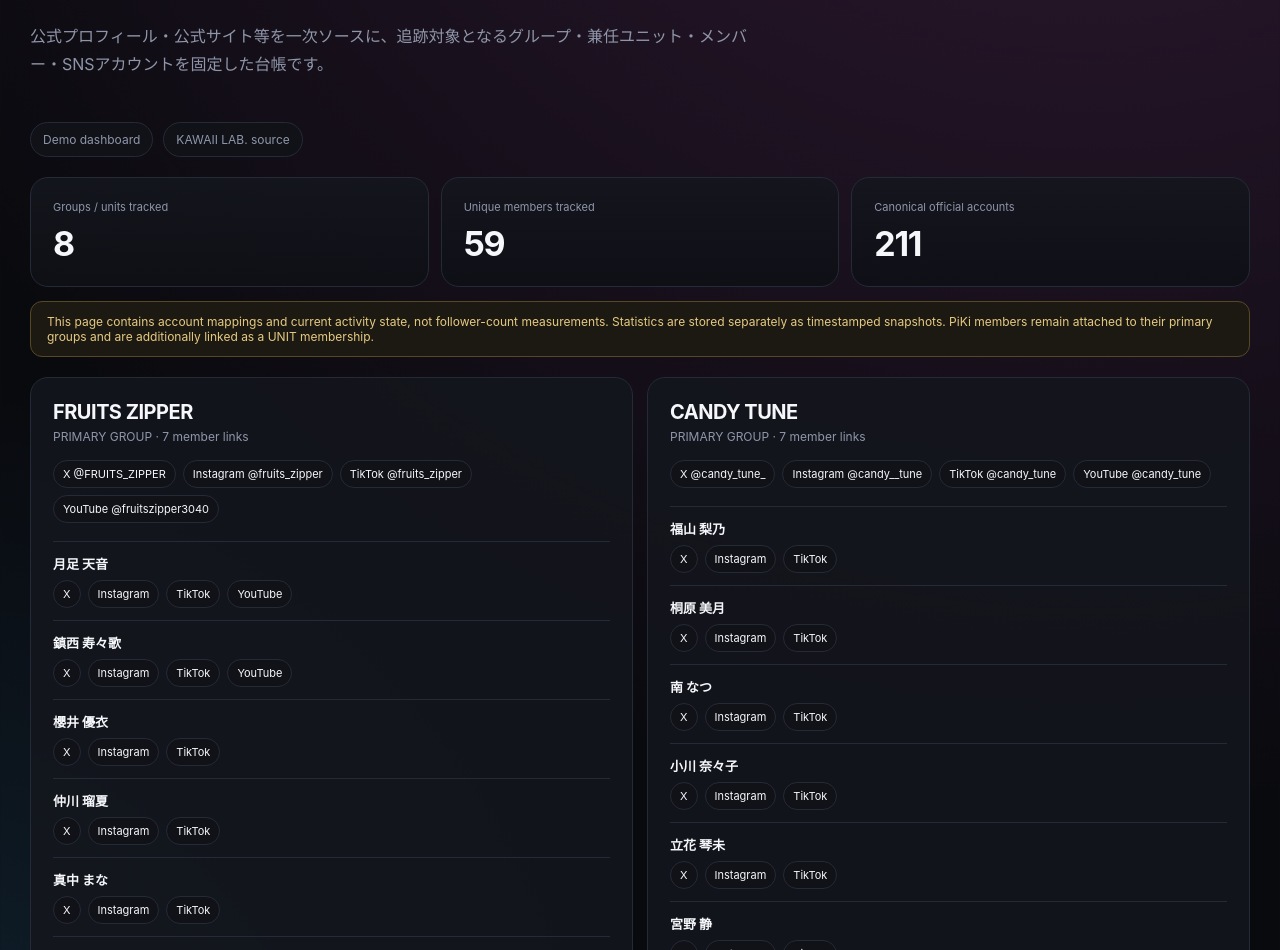
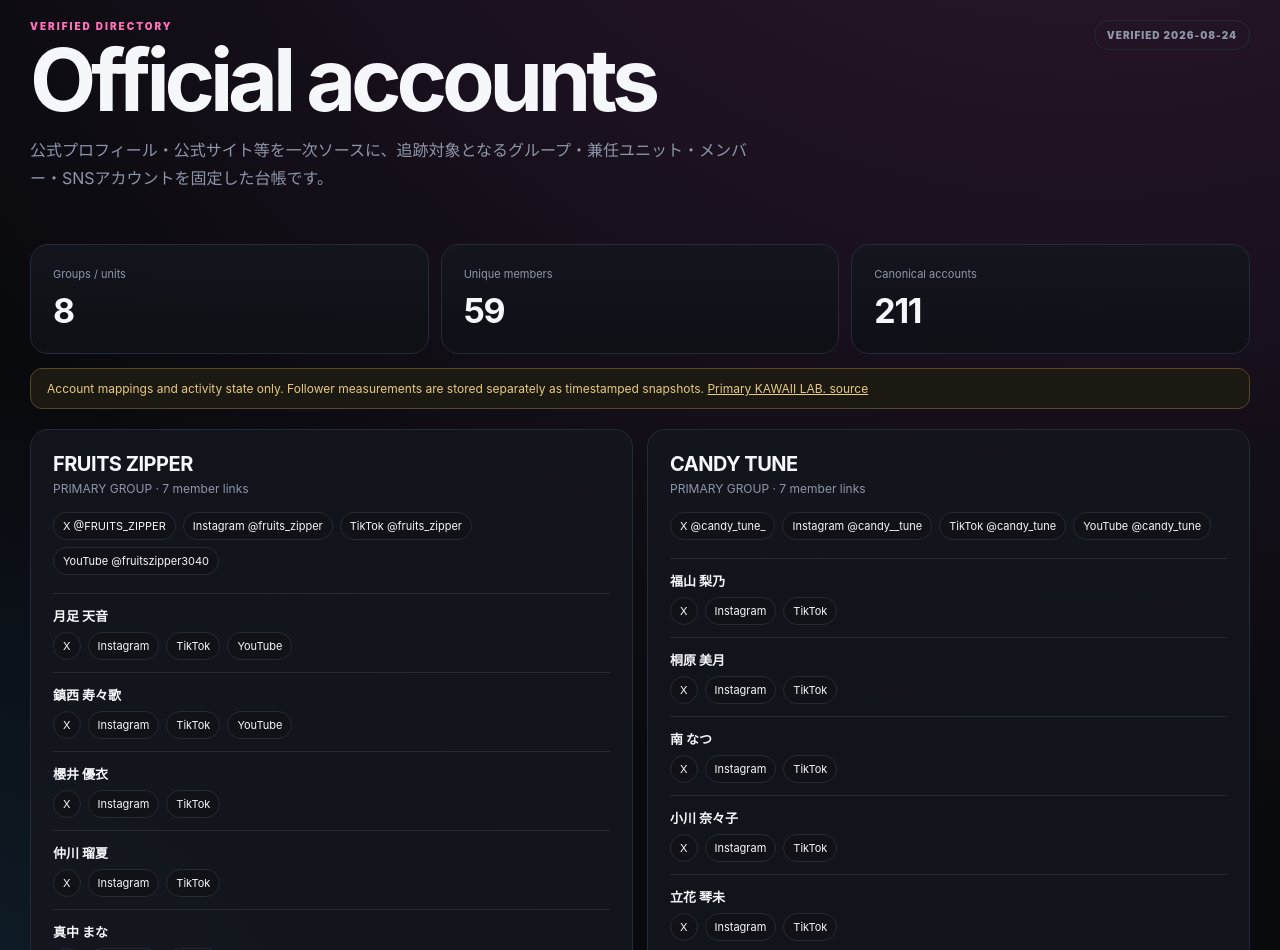
Before and after one commit to ProtChan/kawaii-lab-stats, a Next.js app: page /directory in a window 1280 px wide. Shown: the part 122-1072 px from the top of the page. Built offline with nearby package versions, Linux system fonts and the light colour scheme.

Commit message:
feat: align directory with analytics navigation

```diff
--- a/app/directory/page.tsx
+++ b/app/directory/page.tsx
@@ -1,78 +1,18 @@
-import Link from "next/link";
+import { SiteNav } from "@/components/site-nav";
 import { directorySummary, officialGroups, officialProject } from "@/lib/official-directory";
 
-const label = (platform: string) =>
-  platform === "INSTAGRAM" ? "Instagram" : platform === "YOUTUBE" ? "YouTube" : platform === "TIKTOK" ? "TikTok" : platform;
-
-const categoryLabel = (category: string) =>
-  category === "DEBUTED" ? "PRIMARY GROUP" : category === "SPECIAL_UNIT" ? "SPECIAL UNIT" : category === "TRAINEE" ? "TRAINEE UNIT" : category;
+const label = (platform: string) => platform === "INSTAGRAM" ? "Instagram" : platform === "YOUTUBE" ? "YouTube" : platform === "TIKTOK" ? "TikTok" : platform;
+const categoryLabel = (category: string) => category === "DEBUTED" ? "PRIMARY GROUP" : category === "SPECIAL_UNIT" ? "SPECIAL UNIT" : category === "TRAINEE" ? "TRAINEE UNIT" : category;
 
 export default function DirectoryPage() {
   return (
     <main>
-      <header className="hero">
-        <div>
-          <p className="eyebrow">VERIFIED DIRECTORY</p>
-          <h1>Official accounts</h1>
-          <p className="lead">
-            公式プロフィール・公式サイト等を一次ソースに、追跡対象となるグループ・兼任ユニット・メンバー・SNSアカウントを固定した台帳です。
-          </p>
-        </div>
-        <span className="badge">VERIFIED 2026-08-24</span>
-      </header>
-
-      <nav className="nav">
-        <Link href="/">Demo dashboard</Link>
-        <a href={officialProject.sourceUrl} target="_blank" rel="noreferrer">KAWAII LAB. source</a>
-      </nav>
-
-      <section className="kpis">
-        <article><span>Groups / units tracked</span><strong>{directorySummary.groups}</strong></article>
-        <article><span>Unique members tracked</span><strong>{directorySummary.members}</strong></article>
-        <article><span>Canonical official accounts</span><strong>{directorySummary.accounts}</strong></article>
-      </section>
-
-      <section className="notice">
-        This page contains account mappings and current activity state, not follower-count measurements. Statistics are stored separately as timestamped snapshots. PiKi members remain attached to their primary groups and are additionally linked as a UNIT membership.
-      </section>
-
-      <section className="directoryGrid">
-        {officialGroups.map((group) => (
-          <article className="directoryCard" key={group.slug}>
-            <h2>{group.name}</h2>
-            <div className="directoryMeta">{categoryLabel(group.category)} · {group.members.length} member links</div>
-            <div className="accountLinks">
-              {group.accounts.map((account) => (
-                <a key={`${account.platform}-${account.handle}`} href={account.url} target="_blank" rel="noreferrer">
-                  {label(account.platform)} @{account.handle.replace(/^@/, "")}
-                </a>
-              ))}
-            </div>
-            <div className="memberList">
-              {group.members.map((member) => (
-                <div className="memberRow" key={member.slug}>
-                  <strong>{member.name}{member.status === "HIATUS" ? " · HIATUS" : member.relationOnly ? " · UNIT MEMBER" : ""}</strong>
-                  {member.notes ? <small>{member.notes}</small> : null}
-                  {member.status === "HIATUS" && member.statusSourceUrl ? (
-                    <small><a href={member.statusSourceUrl} target="_blank" rel="noreferrer">Official hiatus notice</a></small>
-                  ) : null}
-                  <div className="accountLinks">
-                    {member.accounts.map((account) => (
-                      <a key={`${account.platform}-${account.handle}`} href={account.url} target="_blank" rel="noreferrer">
-                        {label(account.platform)}
-                      </a>
-                    ))}
-                  </div>
-                </div>
-              ))}
-            </div>
-          </article>
-        ))}
-      </section>
-
-      <footer>
-        Account mappings are dated and source-attributed. Current seed includes the five primary KAWAII LAB. groups, PiKi as a concurrent special unit, KAWAII LAB. MATES and KAWAII LAB. SOUTH. Unknown or conflicting links are left unresolved rather than guessed.
-      </footer>
+      <SiteNav />
+      <header className="pageHero"><div><p className="eyebrow">VERIFIED DIRECTORY</p><h1>Official accounts</h1><p className="lead">公式プロフィール・公式サイト等を一次ソースに、追跡対象となるグループ・兼任ユニット・メンバー・SNSアカウントを固定した台帳です。</p></div><span className="badge">VERIFIED 2026-08-24</span></header>
+      <section className="metricGrid"><article><span>Groups / units</span><strong>{directorySummary.groups}</strong></article><article><span>Unique members</span><strong>{directorySummary.members}</strong></article><article><span>Canonical accounts</span><strong>{directorySummary.accounts}</strong></article></section>
+      <section className="notice">Account mappings and activity state only. Follower measurements are stored separately as timestamped snapshots. <a href={officialProject.sourceUrl} target="_blank" rel="noreferrer">Primary KAWAII LAB. source</a></section>
+      <section className="directoryGrid">{officialGroups.map((group)=><article className="directoryCard" key={group.slug}><h2>{group.name}</h2><div className="directoryMeta">{categoryLabel(group.category)} · {group.members.length} member links</div><div className="accountLinks">{group.accounts.map((account)=><a key={`${account.platform}-${account.handle}`} href={account.url} target="_blank" rel="noreferrer">{label(account.platform)} @{account.handle.replace(/^@/,"")}</a>)}</div><div className="memberList">{group.members.map((member)=><div className="memberRow" key={member.slug}><strong>{member.name}{member.status === "HIATUS" ? " · HIATUS" : member.relationOnly ? " · UNIT MEMBER" : ""}</strong>{member.notes ? <small>{member.notes}</small> : null}{member.status === "HIATUS" && member.statusSourceUrl ? <small><a href={member.statusSourceUrl} target="_blank" rel="noreferrer">Official hiatus notice</a></small> : null}<div className="accountLinks">{member.accounts.map((account)=><a key={`${account.platform}-${account.handle}`} href={account.url} target="_blank" rel="noreferrer">{label(account.platform)}</a>)}</div></div>)}</div></article>)}</section>
+      <footer>Mappings are dated and source-attributed. Unknown or conflicting links are left unresolved rather than silently guessed.</footer>
     </main>
   );
 }
```
